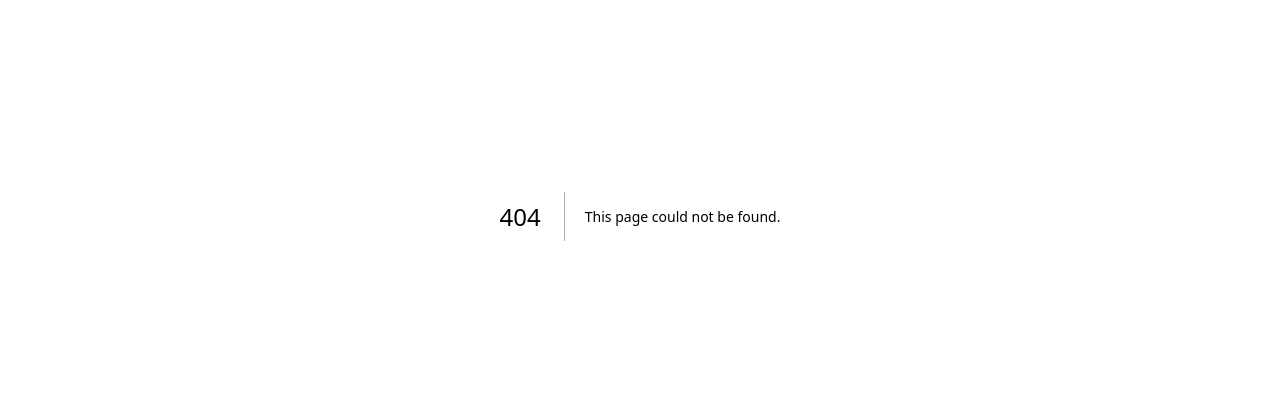
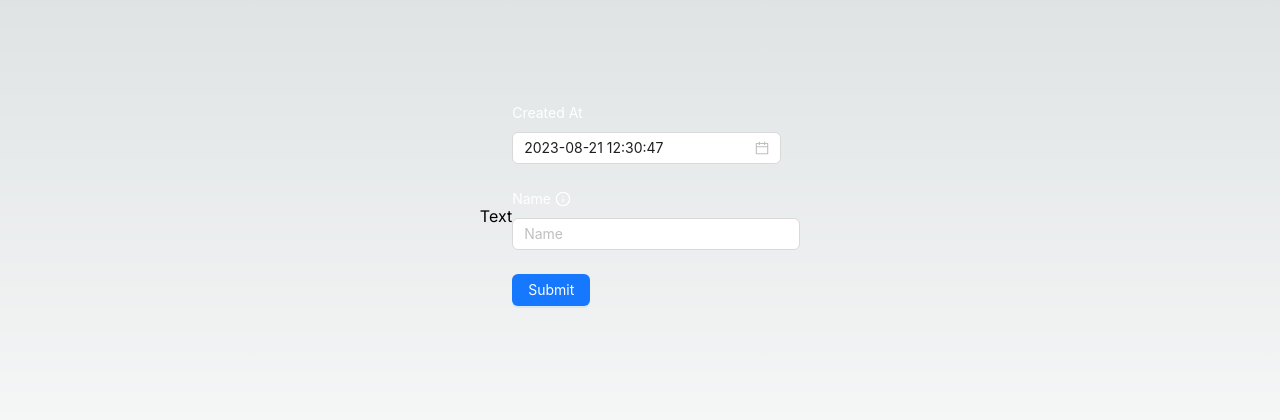
Before and after one commit to ChampionBuffalo1/fc-upm, a Next.js app: page /page_config/create in a window 1280 px wide. Before the commit this address had no page. Shown: the part 184-604 px from the top of the page. Built offline with nearby package versions, Linux system fonts and the light colour scheme.

Commit message:
Update the pageConf

```diff
--- /dev/null
+++ b/src/app/page_config/create/page.tsx
@@ -0,0 +1,87 @@
+"use client";
+
+import { Info } from "lucide-react";
+import dayjs, { Dayjs } from "dayjs";
+import { useCallback, useState } from "react";
+import { Button, DatePicker, Form, Input } from "antd";
+
+type RequiredMark = boolean | "optional";
+
+export default function CreatePage() {
+  const [form] = Form.useForm();
+  const [requiredMark, setRequiredMarkType] =
+    useState<RequiredMark>("optional");
+
+  const onRequiredTypeChange = ({
+    requiredMarkValue,
+  }: {
+    requiredMarkValue: RequiredMark;
+  }) => {
+    setRequiredMarkType(requiredMarkValue);
+  };
+
+  const handleSubmit = useCallback(
+    (value: { "dt-picker": Dayjs; name: string }) =>
+      fetch("/api/page_config", {
+        method: "POST",
+        body: JSON.stringify({
+          createdAt: value["dt-picker"].toISOString(),
+          name: value.name,
+        }),
+      }),
+    []
+  );
+
+  return (
+    <div className="flex justify-center items-center w-full h-full">
+      <span>Text</span>
+      <Form
+        className="w-72"
+        form={form}
+        layout="vertical"
+        onFinish={handleSubmit}
+        requiredMark={requiredMark}
+        onValuesChange={onRequiredTypeChange}
+        initialValues={{ requiredMarkValue: requiredMark }}
+      >
+        <Form.Item
+          name="dt-picker"
+          label={<label className="text-white"> Created At</label>}
+          rules={[
+            {
+              type: "object" as const,
+              required: true,
+              message: "Please select time!",
+            },
+          ]}
+          initialValue={dayjs(new Date())}
+        >
+          <DatePicker showTime format="YYYY-MM-DD HH:mm:ss" />
+        </Form.Item>
+
+        <Form.Item
+          name="name"
+          label={<label className="text-white"> Name</label>}
+          rules={[
+            {
+              type: "string" as const,
+              required: true,
+              message: "Please provide a name",
+            },
+          ]}
+          tooltip={{
+            title: "This is a required field",
+            icon: <Info size={16} color="white" />,
+          }}
+        >
+          <Input placeholder="Name" />
+        </Form.Item>
+        <Form.Item>
+          <Button type="primary" htmlType="submit">
+            Submit
+          </Button>
+        </Form.Item>
+      </Form>
+    </div>
+  );
+}
--- a/src/app/page_config/page.tsx
+++ b/src/app/page_config/page.tsx
@@ -1,8 +1,8 @@
 import Link from "next/link";
 import mysql from "@/lib/mysql";
+import PageCard from "./PageCard";
 import { PageConfig } from "@/types/db";
 import { PlusCircle } from "lucide-react";
-import PageCard from "@/components/PageCard";
 
 export default async function Home() {
   const data = (await mysql.query(
@@ -15,7 +15,7 @@ export default async function Home() {
       <div className="flex justify-center">
         {data.length !== 0 &&
           data.map((config) => <PageCard key={config.id} {...config} />)}
-        <Link href="/create">
+        <Link href="/page_config/create">
           <button className="bg-white mx-2 w-44 p-4 text-xl rounded-md text-black flex justify-center items-center">
             <PlusCircle size={26} className="text-red-600" />
           </button>
```
